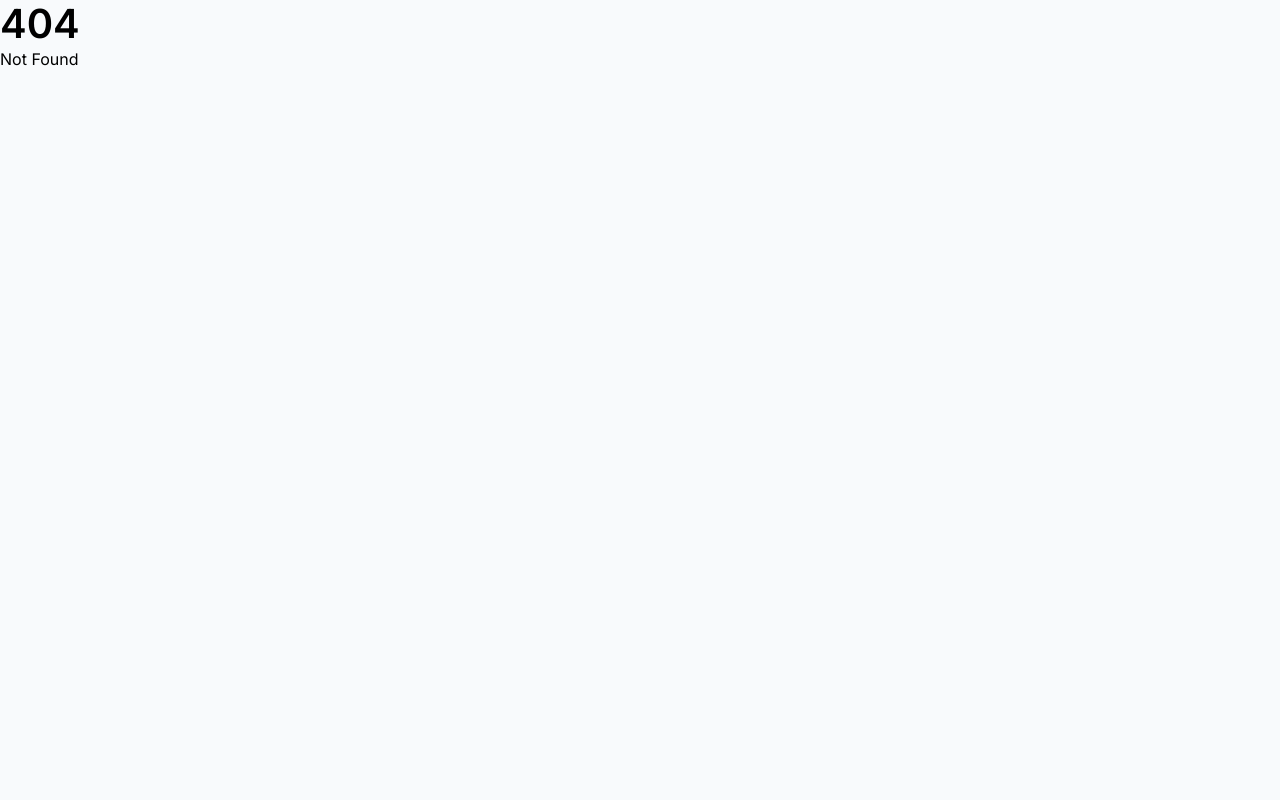
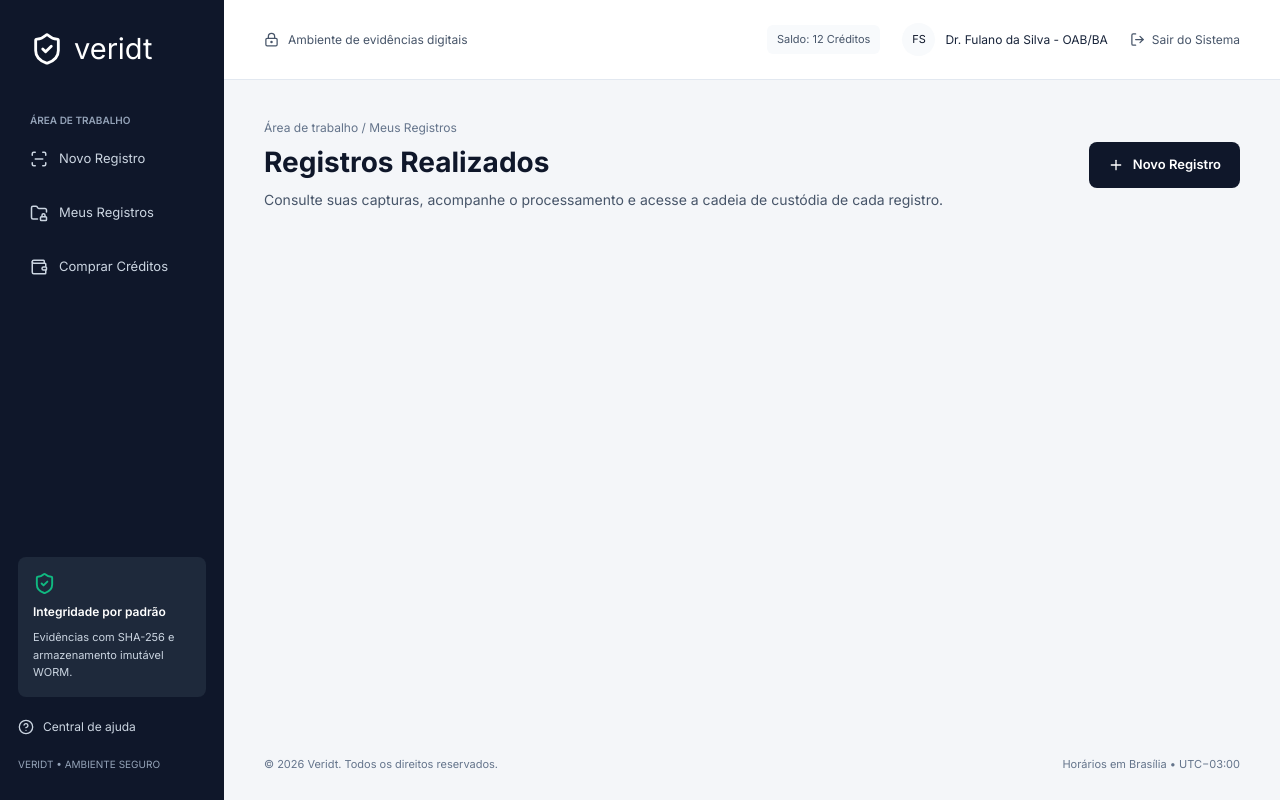
Before and after one commit to GiovannaFarani/trabalho_3_eng_soft, a SvelteKit app in the folder frontend/: page /records in a window 1280 px wide. Before the commit this address had no page. Built offline with nearby package versions, Linux system fonts and the light colour scheme.

Commit message:
add base recordings page

```diff
--- /dev/null
+++ b/frontend/src/routes/(workspace)/+layout.svelte
@@ -0,0 +1,146 @@
+<script lang="ts">
+	import {
+		CircleQuestionMark,
+		FolderLock,
+		LockKeyhole,
+		LogOut,
+		ScanLine,
+		ShieldCheck,
+		Wallet
+	} from '@lucide/svelte';
+	import { resolve } from '$app/paths';
+	import { page } from '$app/state';
+	import { ScrollArea } from '#lib';
+	import type { LayoutProps } from './$types';
+
+	let { children }: LayoutProps = $props();
+
+	const navItems = [
+		{
+			label: 'Novo Registro',
+			icon: ScanLine,
+			href: null
+		},
+		{
+			label: 'Meus Registros',
+			icon: FolderLock,
+			href: resolve('/(workspace)/records')
+		},
+		{
+			label: 'Comprar Créditos',
+			icon: Wallet,
+			href: null
+		}
+	] as const;
+</script>
+
+<div class="flex h-dvh flex-row overflow-hidden bg-[#f4f6f9]">
+	<aside
+		class="flex h-full w-56 shrink-0 flex-col justify-between bg-veridt-blue px-4.5 pt-6.75 pb-7"
+	>
+		<div class="flex flex-col gap-10.5">
+			<div class="flex flex-row items-center gap-2.5 pl-3">
+				<ShieldCheck class="size-8.5 text-white" />
+				<div class="veridt-text text-white">veridt</div>
+			</div>
+
+			<nav class="flex flex-col gap-2" aria-label="Área de trabalho">
+				<p class="px-3 text-[10px] font-semibold text-[#94a3b8]">ÁREA DE TRABALHO</p>
+
+				{#each navItems as item (item.label)}
+					{@const Icon = item.icon}
+					{@const isActive = item.href !== null && page.url.pathname.startsWith(item.href)}
+					{#if item.href}
+						<a
+							href={item.href}
+							class="flex h-11.5 flex-row items-center gap-2.75 rounded-lg px-3 text-[13px] transition-colors {isActive
+								? 'bg-[#1e293b] font-semibold text-white'
+								: 'font-normal text-on-veridt-blue hover:bg-[#1e293b]/60 hover:text-white'}"
+						>
+							<Icon class="size-4.5 shrink-0" />
+							<span>{item.label}</span>
+						</a>
+					{:else}
+						<button
+							type="button"
+							class="flex h-11.5 cursor-pointer flex-row items-center gap-2.75 rounded-lg px-3 text-left text-[13px] font-normal text-on-veridt-blue transition-colors hover:bg-[#1e293b]/60 hover:text-white"
+						>
+							<Icon class="size-4.5 shrink-0" />
+							<span>{item.label}</span>
+						</button>
+					{/if}
+				{/each}
+			</nav>
+		</div>
+
+		<div class="flex flex-col gap-5.5">
+			<div class="flex flex-col gap-2.25 rounded-lg bg-[#1e293b] p-3.75">
+				<ShieldCheck class="size-5.75 text-shield-green" />
+				<p class="text-xs font-semibold text-white">Integridade por padrão</p>
+				<p class="text-[11px] leading-[160%] text-on-veridt-blue">
+					Evidências com SHA-256 e armazenamento imutável WORM.
+				</p>
+			</div>
+
+			<button
+				type="button"
+				class="flex cursor-pointer flex-row items-center gap-2.25 text-left text-xs text-on-veridt-blue transition-colors hover:text-white"
+			>
+				<CircleQuestionMark class="size-4 shrink-0" />
+				<span>Central de ajuda</span>
+			</button>
+
+			<p class="text-[10px] text-[#94a3b8]">VERIDT • AMBIENTE SEGURO</p>
+		</div>
+	</aside>
+
+	<div class="flex h-full min-w-0 flex-1 flex-col overflow-hidden">
+		<header
+			class="flex h-20 shrink-0 flex-row items-center justify-between border-b border-card-border bg-white px-10"
+		>
+			<div class="flex flex-row items-center gap-2.25">
+				<LockKeyhole class="size-3.75 text-on-white-secondary" />
+				<p class="text-xs text-on-white-secondary">Ambiente de evidências digitais</p>
+			</div>
+
+			<div class="flex flex-row items-center gap-5.5">
+				<div class="rounded-md bg-[#f8fafc] px-2.5 py-1.5 text-[11px] text-on-white-secondary">
+					Saldo: 12 Créditos
+				</div>
+
+				<div class="flex flex-row items-center gap-2.5">
+					<div
+						class="flex size-8.25 items-center justify-center rounded-full bg-[#f8fafc] text-[11px] text-on-white-main"
+					>
+						FS
+					</div>
+					<span class="text-xs text-[#18243a]">Dr. Fulano da Silva - OAB/BA</span>
+				</div>
+
+				<a
+					href={resolve('/login')}
+					class="flex flex-row items-center gap-1.75 text-xs text-on-white-secondary transition-colors hover:text-on-white-main"
+				>
+					<LogOut class="size-3.75" />
+					<span>Sair do Sistema</span>
+				</a>
+			</div>
+		</header>
+
+		<ScrollArea
+			class="min-h-0 flex-1"
+			viewportClass="[&>[data-scroll-area-content]]:flex [&>[data-scroll-area-content]]:flex-col [&>[data-scroll-area-content]]:justify-between"
+		>
+			<main class="flex flex-col gap-7 p-10">
+				{@render children()}
+			</main>
+
+			<footer
+				class="flex shrink-0 flex-row items-center justify-between px-10 pt-1 pb-7 text-[11px] text-on-white-tertiary"
+			>
+				<p>© 2026 Veridt. Todos os direitos reservados.</p>
+				<p>Horários em Brasília • UTC−03:00</p>
+			</footer>
+		</ScrollArea>
+	</div>
+</div>
--- /dev/null
+++ b/frontend/src/routes/(workspace)/records/+page.svelte
@@ -0,0 +1,20 @@
+<script lang="ts">
+	import { Plus } from '@lucide/svelte';
+	import { Button } from '#lib';
+</script>
+
+<div class="flex flex-row items-center justify-between gap-6">
+	<div class="flex flex-col gap-2.25">
+		<p class="text-xs text-on-white-tertiary">Área de trabalho / Meus Registros</p>
+		<h1 class="text-[28px]! leading-tight! font-bold! text-on-white-main">Registros Realizados</h1>
+		<p class="text-sm leading-[150%] text-on-white-secondary">
+			Consulte suas capturas, acompanhe o processamento e acesse a cadeia de custódia de cada
+			registro.
+		</p>
+	</div>
+
+	<Button type="button" class="shrink-0">
+		<Plus class="size-4" />
+		Novo Registro
+	</Button>
+</div>
```
